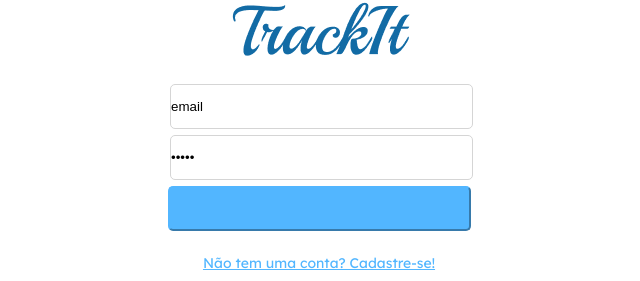
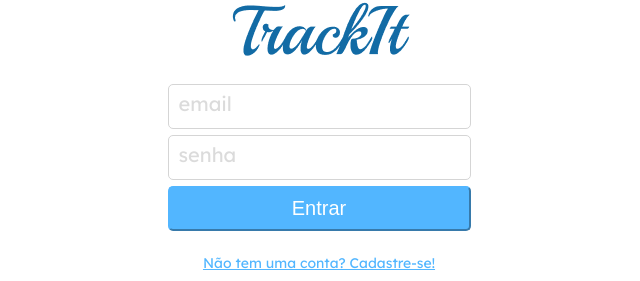
Before and after one commit to CaioPires92/TrackIt, a React (Vite) app: page / in a window 1280 px wide. Shown: the part 171-452 px from the top of the page, without its empty margins (321-961 px from the left). Built offline with nearby package versions, Linux system fonts and the light colour scheme.

Commit message:
cadastro e login

```diff
--- a/package.json
+++ b/package.json
@@ -14,6 +14,7 @@
     "react": "^18.2.0",
     "react-dom": "^18.2.0",
     "react-icons": "^4.9.0",
+    "react-loader-spinner": "^5.3.4",
     "react-router-dom": "^6.11.2",
     "styled-components": "^5.3.11"
   },
--- a/src/components/Button.jsx
+++ b/src/components/Button.jsx
@@ -1,13 +1,34 @@
 import styled from 'styled-components'
+import { ThreeDots } from 'react-loader-spinner'
 
 // eslint-disable-next-line react/prop-types
-export default function Button({ children }) {
-  return <ScButton>{children}</ScButton>
+export default function Button({ children, disabled, isLoading }) {
+  console.log('dsdds', isLoading)
+  return (
+    <ScButton disabled={disabled}>
+      {isLoading ? (
+        <LoaderWrapper>
+          <ThreeDots
+            height="80"
+            width="80"
+            radius="9"
+            color="#fff"
+            ariaLabel="three-dots-loading"
+            wrapperStyle={{}}
+            wrapperClassName=""
+            visible={true}
+          />
+        </LoaderWrapper>
+      ) : (
+        children
+      )}
+    </ScButton>
+  )
 }
 
 const ScButton = styled.button`
   margin-top: 6px;
-  width: 303px;
+  width: 100%;
   height: 45px;
 
   background-color: #52b6ff;
@@ -20,3 +41,10 @@ const ScButton = styled.button`
 
   color: #ffffff;
 `
+
+const LoaderWrapper = styled.div`
+  position: absolute;
+  top: 61%;
+  left: 50%;
+  transform: translate(-50%, -50%);
+`
--- a/src/components/Input.jsx
+++ b/src/components/Input.jsx
@@ -1,7 +1,14 @@
 import styled from 'styled-components'
 
 // eslint-disable-next-line react/prop-types
-export default function Input({ value, type, placeholder, id, onChange }) {
+export default function Input({
+  value,
+  type,
+  placeholder,
+  id,
+  onChange,
+  disabled
+}) {
   return (
     <>
       <SCContainerInput>
@@ -15,6 +22,7 @@ export default function Input({ value, type, placeholder, id, onChange }) {
             placeholder={placeholder}
             value={value}
             onChange={onChange}
+            disabled={disabled}
           />
         </SCInput>
       </SCContainerInput>
@@ -23,11 +31,6 @@ export default function Input({ value, type, placeholder, id, onChange }) {
 }
 
 const SCContainerInput = styled.div`
-  display: flex;
-  align-items: center;
-  justify-content: center;
-  flex-direction: column;
-
   input {
     width: 303px;
     height: 45px;
@@ -38,8 +41,6 @@ const SCContainerInput = styled.div`
 
     &::placeholder {
       font-family: 'Lexend Deca';
-      font-style: normal;
-      font-weight: 400;
 
       font-size: 20px;
       padding: 10px;
@@ -50,10 +51,6 @@ const SCContainerInput = styled.div`
 `
 const SCInput = styled.div`
   margin: 0 auto;
-  display: flex;
-  align-items: center;
-  justify-content: space-between;
   width: 100%;
-  gap: 5px;
   margin-top: 6px;
 `
--- a/src/components/StyledLink.jsx
+++ b/src/components/StyledLink.jsx
@@ -2,8 +2,8 @@ import { Link } from 'react-router-dom'
 import styled from 'styled-components'
 
 // eslint-disable-next-line react/prop-types
-export default function FooterLink({ children }) {
-  return <StyledLink to={'/cadastro'}>{children}</StyledLink>
+export default function FooterLink({ children, value }) {
+  return <StyledLink to={value}>{children}</StyledLink>
 }
 
 const StyledLink = styled(Link)`
--- a/src/pages/CadastroPage.jsx
+++ b/src/pages/CadastroPage.jsx
@@ -4,22 +4,47 @@ import Input from '../components/Input'
 import Logo from '../components/Logo'
 import { SCContainerSyle } from './styles/styles'
 import { useState } from 'react'
+import axios from 'axios'
+import { useNavigate } from 'react-router-dom'
 
 export default function CadastroPage() {
   const [email, setEmail] = useState('')
-  const [senha, setSenha] = useState('')
-  const [nome, setNome] = useState('')
-  const [foto, setFoto] = useState('')
+  const [password, setPassword] = useState('')
+  const [name, setName] = useState('')
+  const [image, setImage] = useState('')
+  const [isLoading, setIsLoading] = useState(false)
+
+  const navigate = useNavigate()
 
   function cadastrar(e) {
     e.preventDefault()
 
-    setTimeout(() => {
-      console.log(email)
-      console.log(senha)
-      console.log(nome)
-      console.log(foto)
-    }, 1)
+    setIsLoading(true)
+
+    console.log(email)
+    console.log(password)
+    console.log(name)
+    console.log(image)
+
+    const URL =
+      'https://mock-api.bootcamp.respondeai.com.br/api/v2/trackit/auth/sign-up'
+    const novo = {
+      email,
+      name,
+      image,
+      password
+    }
+
+    axios
+      .post(URL, novo)
+      .then(response => {
+        alert('usuario cadastrado com sucesso')
+        navigate('/')
+      })
+      .catch(erro => alert(erro.response.data.message))
+      .finally(() => {
+        setIsLoading(false)
+      })
   }
 
   return (
@@ -33,31 +58,35 @@ export default function CadastroPage() {
             placeholder={'email'}
             value={email}
             id={'emailInput'}
+            disabled={isLoading}
           />
           <Input
             type="password"
-            onChange={e => setSenha(e.target.value)}
+            onChange={e => setPassword(e.target.value)}
             placeholder="senha"
-            value={senha}
+            value={password}
             id={'senhaInput'}
+            disabled={isLoading}
           />
           <Input
             type={'text'}
-            onChange={e => setNome(e.target.value)}
+            onChange={e => setName(e.target.value)}
             placeholder={'nome'}
-            value={nome}
+            value={name}
             id={'nomeInput'}
+            disabled={isLoading}
           />
           <Input
             type={'text'}
-            onChange={e => setFoto(e.target.value)}
+            onChange={e => setImage(e.target.value)}
             placeholder={'foto'}
-            value={foto}
+            value={image}
             id={'fotoInput'}
+            disabled={isLoading}
           />
-          <Button>Cadastrar</Button>
+          <Button disabled={isLoading}>Cadastrar</Button>
         </form>
-        <FooterLink>Já tem uma conta? Faça login!</FooterLink>
+        <FooterLink value={'/'}>Já tem uma conta? Faça login!</FooterLink>
       </SCContainerSyle>
     </div>
   )
--- a/src/pages/LoginPage.jsx
+++ b/src/pages/LoginPage.jsx
@@ -2,26 +2,67 @@ import Button from '../components/Button'
 import StyledLink from '../components/StyledLink'
 import Input from '../components/Input.jsx'
 import Logo from '../components/Logo'
-// import { useEffect } from 'react'
-// import axios from 'axios'
 import { SCContainerSyle } from './styles/styles'
+import { useState } from 'react'
+import axios from 'axios'
+import { useNavigate } from 'react-router-dom'
 
 export default function LoginPage() {
-  // const URL =
-  //   'https://mock-api.bootcamp.respondeai.com.br/api/v2/trackit/auth/login'
+  const [email, setEmail] = useState('')
+  const [password, setPassword] = useState('')
+  const [isLoading, setIsLoading] = useState(false)
 
-  // useEffect(() => {
-  //   axios.post(URL).the
-  // }, [])
+  const navigate = useNavigate()
+
+  function login(e) {
+    e.preventDefault()
+
+    const URL =
+      'https://mock-api.bootcamp.respondeai.com.br/api/v2/trackit/auth/login'
+
+    const novoLogin = {
+      email,
+      password
+    }
+
+    axios
+      .post(URL, novoLogin)
+      .then(response => {
+        alert('Login feito com sucesso')
+        navigate('/hoje')
+      })
+      .catch(erro => alert(erro.response.data.message))
+      .finally(() => {
+        setIsLoading(true)
+      })
+  }
 
   return (
     <SCContainerSyle>
       <Logo />
-      <Input value={'email'} type={'email'} />
-      <Input value={'senha'} type={'password'} />
-      <Button value={'Entrar'} />
+      <form onSubmit={login}>
+        <Input
+          type={'email'}
+          onChange={e => setEmail(e.target.value)}
+          placeholder={'email'}
+          value={email}
+          id={'emailInput'}
+          disabled={isLoading}
+        />
+        <Input
+          type="password"
+          onChange={e => setPassword(e.target.value)}
+          placeholder="senha"
+          value={password}
+          id={'senhaInput'}
+          disabled={isLoading}
+        />
+        <Button disabled={isLoading} isLoading={isLoading}>
+          Entrar
+        </Button>
+      </form>
       {/* <a href="">Não tem uma conta? Cadastre-se!</a> */}
-      <StyledLink>Não tem uma conta? Cadastre-se!</StyledLink>
+      <StyledLink value="/cadastro">Não tem uma conta? Cadastre-se!</StyledLink>
     </SCContainerSyle>
   )
 }
```
Also changed, not shown: 1 other file (tests, documents, lock files or other folders).
